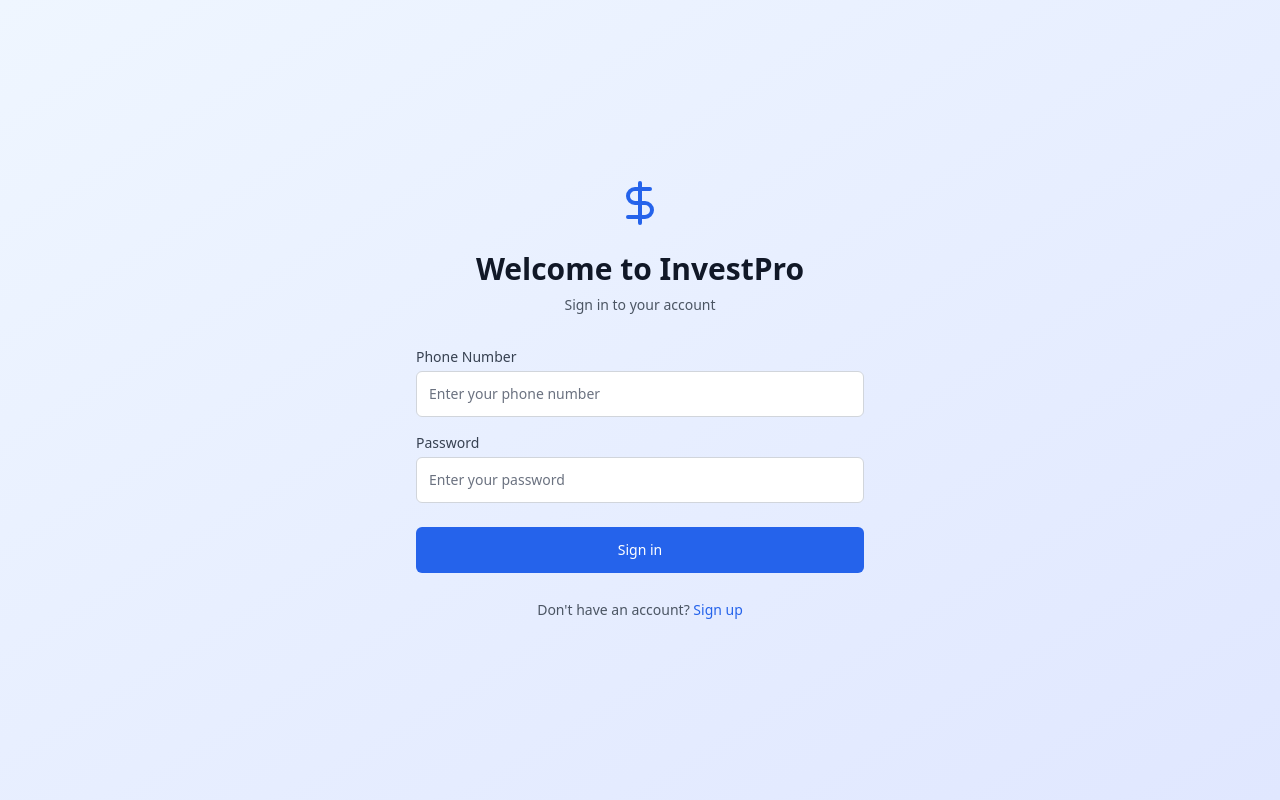
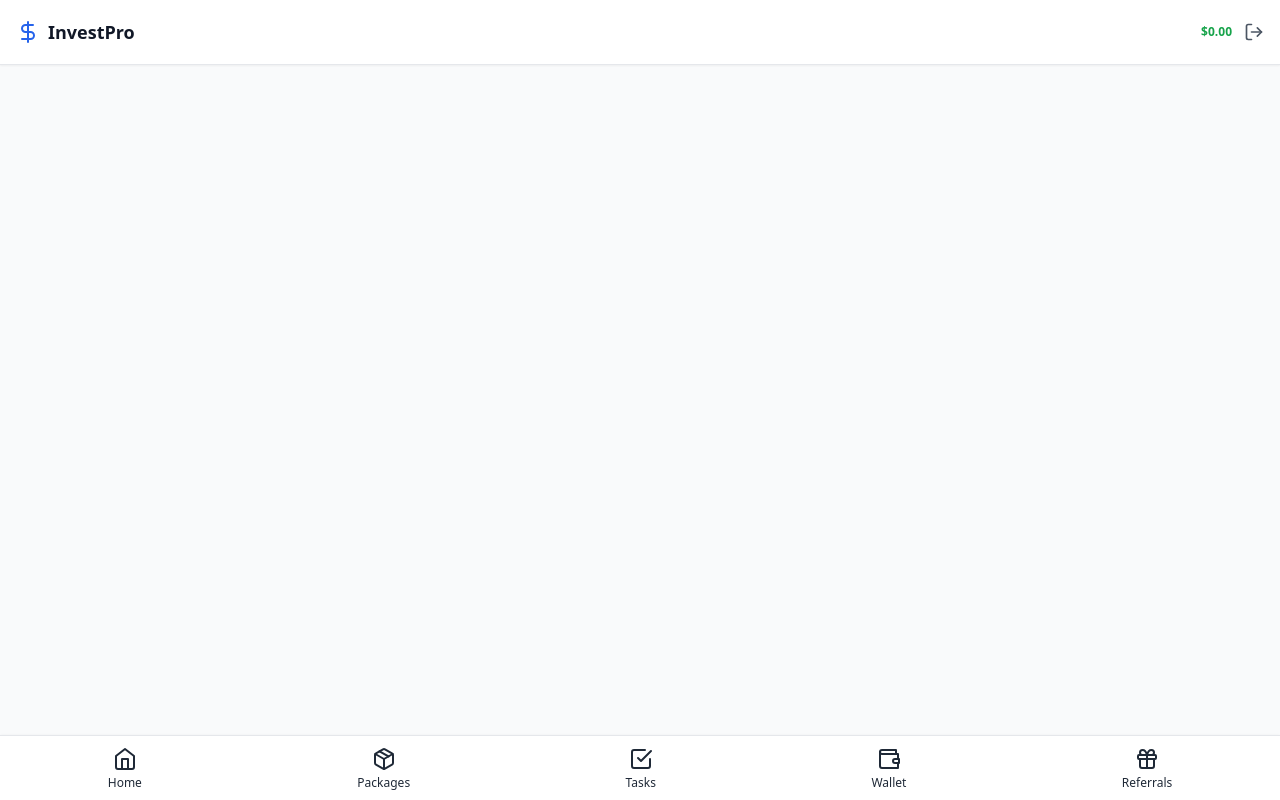
Before and after one commit to esrael1/investment, a React (Vite) app: page /login in a window 1280 px wide. Built offline with nearby package versions, Linux system fonts and the light colour scheme; no server answers.

Commit message:
Update Login.tsx

```diff
--- a/src/components/Login.tsx
+++ b/src/components/Login.tsx
@@ -1,116 +1,109 @@
-import React, { useState } from 'react';
-import { Link, useNavigate } from 'react-router-dom';
+import React from 'react';
+import { Link, useLocation, useNavigate } from 'react-router-dom';
 import { useAuth } from '../contexts/AuthContext';
-import { DollarSign } from 'lucide-react';
+import {
+  Home,
+  Package,
+  Wallet,
+  Users,
+  LogOut,
+  DollarSign,
+  Gift,
+  CheckSquare,
+  BarChart3,
+} from 'lucide-react';
 
-export default function Login() {
-  const [phone, setPhone] = useState('');
-  const [password, setPassword] = useState('');
-  const [loading, setLoading] = useState(false);
-  const [error, setError] = useState('');
+interface LayoutProps {
+  children: React.ReactNode;
+}
 
-  const { login } = useAuth();
+export default function Layout({ children }: LayoutProps) {
+  const { user, logout } = useAuth();
+  const location = useLocation();
   const navigate = useNavigate();
 
-  const handleSubmit = async (e: React.FormEvent) => {
-    e.preventDefault();
-    if (!phone || !password) {
-      setError('Please fill in all fields');
-      return;
-    }
-
-    setLoading(true);
-    setError('');
-
-    const success = await login(phone, password);
-
-    if (success) {
-      navigate('/dashboard');
-    } else {
-      setError('Invalid phone number or password');
-    }
-
-    setLoading(false);
+  const handleLogout = () => {
+    logout();
+    navigate('/login');
   };
 
+  const customerMenuItems = [
+    { path: '/dashboard', icon: Home, label: 'Home' },
+    { path: '/packages', icon: Package, label: 'Packages' },
+    { path: '/tasks', icon: CheckSquare, label: 'Tasks' },
+    { path: '/wallet', icon: Wallet, label: 'Wallet' },
+    { path: '/referrals', icon: Gift, label: 'Referrals' },
+  ];
+
+  const adminMenuItems = [
+    { path: '/admin', icon: BarChart3, label: 'Admin' },
+    { path: '/admin/users', icon: Users, label: 'Users' },
+    { path: '/admin/packages', icon: Package, label: 'Packages' },
+    { path: '/admin/deposits', icon: DollarSign, label: 'Deposits' },
+    { path: '/admin/withdrawals', icon: Wallet, label: 'Withdrawals' },
+  ];
+
+  const menuItems = user?.is_admin ? adminMenuItems : customerMenuItems;
+
   return (
-    <div className="min-h-screen bg-gradient-to-br from-blue-50 to-indigo-100 flex items-center justify-center py-12 px-4 sm:px-6 lg:px-8">
-      <div className="max-w-md w-full space-y-8">
-        <div className="text-center">
-          <div className="flex justify-center">
-            <DollarSign className="h-12 w-12 text-blue-600" />
+    <div className="flex flex-col min-h-screen bg-gray-50 dark:bg-gray-900 dark:text-white">
+      {/* Header */}
+      <header className="bg-white dark:bg-gray-800 shadow-sm border-b sticky top-0 z-30">
+        <div className="flex justify-between items-center h-16 px-4">
+          <div className="flex items-center">
+            <DollarSign className="h-6 w-6 text-blue-600" />
+            <span className="ml-2 text-lg font-bold text-gray-900 dark:text-white">
+              InvestPro
+            </span>
           </div>
-          <h2 className="mt-6 text-3xl font-extrabold text-gray-900">
-            Welcome to InvestPro
-          </h2>
-          <p className="mt-2 text-sm text-gray-600">
-            Sign in to your account
-          </p>
-        </div>
-
-        <form className="mt-8 space-y-6" onSubmit={handleSubmit}>
-          {error && (
-            <div className="bg-red-50 border border-red-200 text-red-700 px-4 py-3 rounded">
-              {error}
+          <div className="flex items-center space-x-3">
+            <div className="text-sm text-right">
+              <p className="font-medium">{user?.full_name}</p>
+              {!user?.is_admin && (
+                <p className="text-green-600 font-semibold text-xs">
+                  ${user?.wallet_balance?.toFixed(2) || '0.00'}
+                </p>
+              )}
             </div>
-          )}
-
-          <div className="space-y-4">
-            <div>
-              <label htmlFor="phone" className="block text-sm font-medium text-gray-700">
-                Phone Number
-              </label>
-              <input
-                id="phone"
-                name="phone"
-                type="tel"
-                required
-                value={phone}
-                onChange={(e) => setPhone(e.target.value)}
-                className="mt-1 appearance-none relative block w-full px-3 py-3 border border-gray-300 placeholder-gray-500 text-gray-900 rounded-md focus:outline-none focus:ring-blue-500 focus:border-blue-500 focus:z-10 sm:text-sm"
-                placeholder="Enter your phone number"
-              />
-            </div>
-
-            <div>
-              <label htmlFor="password" className="block text-sm font-medium text-gray-700">
-                Password
-              </label>
-              <input
-                id="password"
-                name="password"
-                type="password"
-                required
-                value={password}
-                onChange={(e) => setPassword(e.target.value)}
-                className="mt-1 appearance-none relative block w-full px-3 py-3 border border-gray-300 placeholder-gray-500 text-gray-900 rounded-md focus:outline-none focus:ring-blue-500 focus:border-blue-500 focus:z-10 sm:text-sm"
-                placeholder="Enter your password"
-              />
-            </div>
-          </div>
-
-          <div>
             <button
-              type="submit"
-              disabled={loading}
-              className="group relative w-full flex justify-center py-3 px-4 border border-transparent text-sm font-medium rounded-md text-white bg-blue-600 hover:bg-blue-700 focus:outline-none focus:ring-2 focus:ring-offset-2 focus:ring-blue-500 disabled:opacity-50 disabled:cursor-not-allowed"
+              onClick={handleLogout}
+              className="text-gray-600 dark:text-gray-300 hover:text-red-600"
             >
-              {loading ? 'Signing in...' : 'Sign in'}
+              <LogOut className="h-5 w-5" />
             </button>
           </div>
+        </div>
+      </header>
 
-          <div className="text-center">
-            <span className="text-sm text-gray-600">
-              Don't have an account?{' '}
-              <Link to="/register" className="font-medium text-blue-600 hover:text-blue-500">
-                Sign up
+      {/* Main Content */}
+      <main className="flex-1 overflow-y-auto px-4 py-6 pb-24">{children}</main>
+
+      {/* Bottom Navigation */}
+      <nav className="fixed bottom-0 left-0 right-0 bg-white dark:bg-gray-900 border-t shadow z-40">
+        <div className="flex justify-around items-center h-16">
+          {menuItems.map((item) => {
+            const Icon = item.icon;
+            const isActive = location.pathname === item.path;
+
+            return (
+              <Link
+                key={item.path}
+                to={item.path}
+                className={`flex flex-col items-center text-sm px-3 py-1 rounded transition-all duration-200 ${
+                  isActive
+                    ? 'bg-blue-100 text-blue-700 font-semibold dark:bg-blue-900 dark:text-blue-400'
+                    : 'text-gray-800 dark:text-gray-300'
+                }`}
+              >
+                <Icon className="h-6 w-6 mb-1" />
+                <span className="text-xs font-medium leading-tight select-none">
+                  {item.label}
+                </span>
               </Link>
-            </span>
-          </div>
-
-
-        </form>
-      </div>
+            );
+          })}
+        </div>
+      </nav>
     </div>
   );
 }
```
